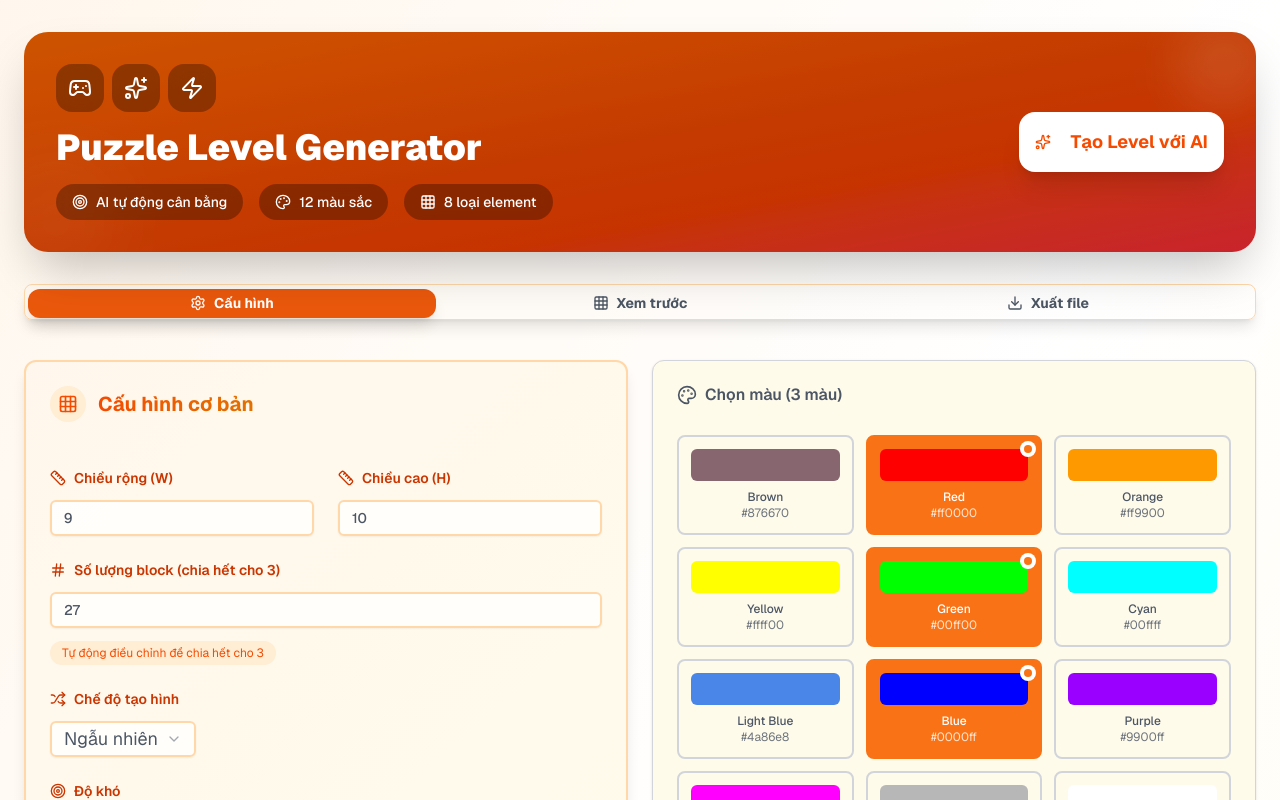
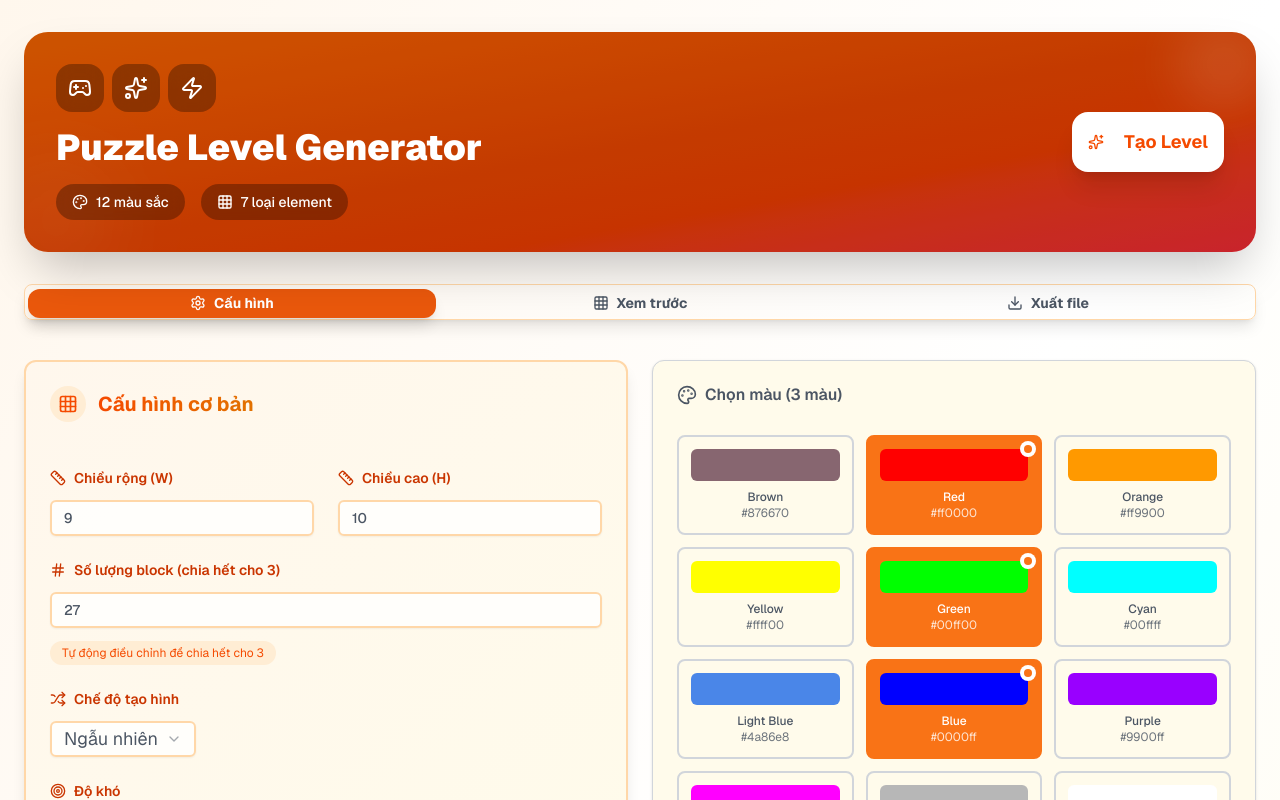
Before and after one commit to anvudev/puzzle-level-generator, a Next.js app: page / in a window 1280 px wide. Shown: the top 800 px of the page. Built offline with nearby package versions, Linux system fonts and the light colour scheme.

Commit message:
refactor: remove text in header

```diff
--- a/src/components/puzzle-level-generator.tsx
+++ b/src/components/puzzle-level-generator.tsx
@@ -69,18 +69,12 @@
               </div>
               <div className="flex items-center gap-4">
                 <div className="flex items-center gap-2 bg-black/30 backdrop-blur-sm rounded-full px-4 py-2">
-                  <Target className="w-4 h-4" />
-                  <span className="text-sm font-medium">
-                    AI tự động cân bằng
-                  </span>
-                </div>
-                <div className="flex items-center gap-2 bg-black/30 backdrop-blur-sm rounded-full px-4 py-2">
                   <Palette className="w-4 h-4" />
                   <span className="text-sm font-medium">12 màu sắc</span>
                 </div>
                 <div className="flex items-center gap-2 bg-black/30 backdrop-blur-sm rounded-full px-4 py-2">
                   <Grid3X3 className="w-4 h-4" />
-                  <span className="text-sm font-medium">8 loại element</span>
+                  <span className="text-sm font-medium">7 loại element</span>
                 </div>
               </div>
             </div>
@@ -99,7 +93,7 @@
                 ) : (
                   <>
                     <Sparkles className="w-6 h-6 mr-3" />
-                    Tạo Level với AI
+                    Tạo Level
                   </>
                 )}
               </Button>
```
